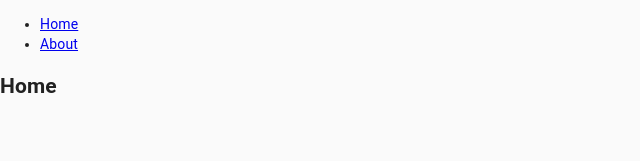
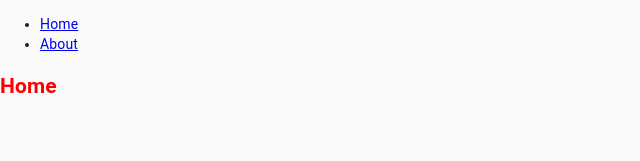
Before and after one commit to ignacrescenzo/react-base, a React (Create React App) app: page / in a window 1280 px wide. Shown: the top 161 px of the page, without its empty margins (0-640 px from the left). Built offline with nearby package versions, Linux system fonts and the light colour scheme.

Commit message:
agrego estilo de demo

```diff
--- a/src/pages/Home/Home.js
+++ b/src/pages/Home/Home.js
@@ -2,8 +2,8 @@ import React from 'react'
 import useStyles from './styles'
 
 function Home () {
-  const classes = useStyles() // eslint-disable-line
-  return <h2>Home</h2>
+  const classes = useStyles()
+  return <h2 className={classes.title}>Home</h2>
 }
 
 export default Home
--- a/src/pages/Home/styles.js
+++ b/src/pages/Home/styles.js
@@ -1,5 +1,7 @@
 import { makeStyles } from '@material-ui/core/styles'
 
 export default makeStyles({
-  // todo
+  title: {
+    color: 'red'
+  }
 })
```
